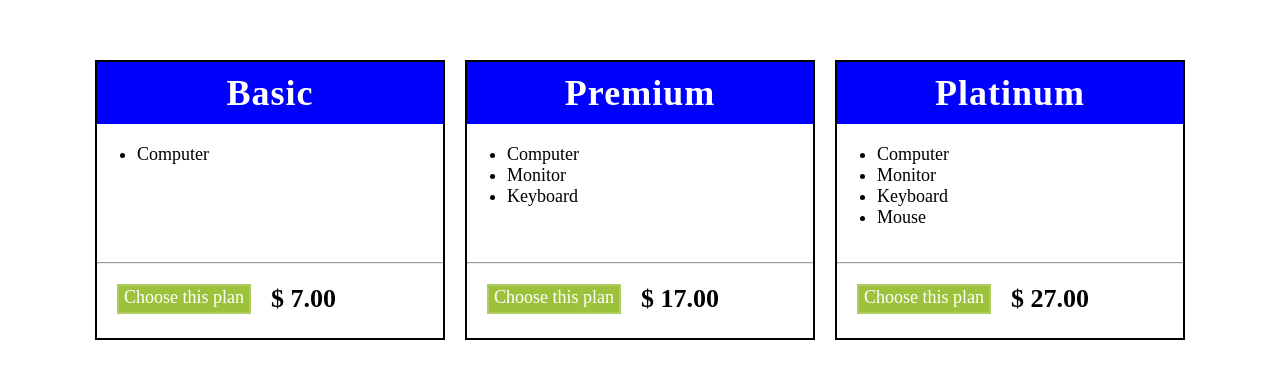
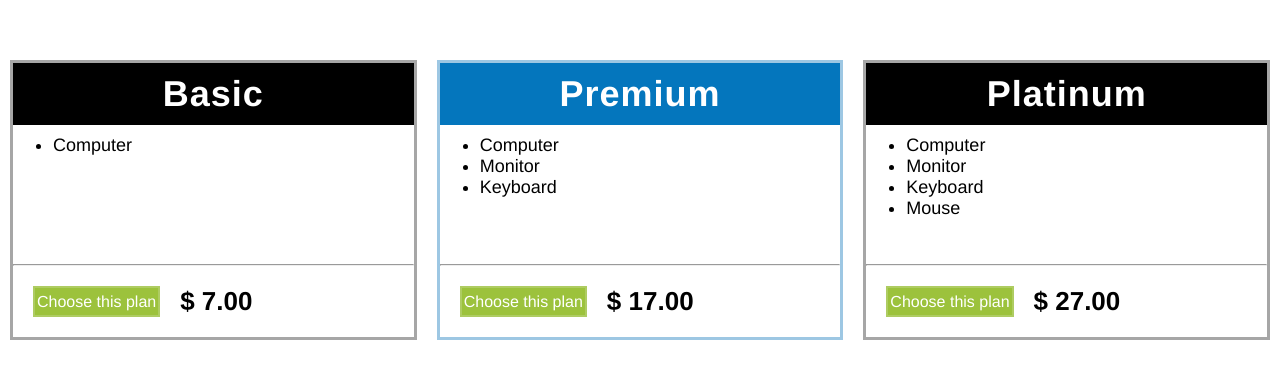
Before and after one commit to Kareem-Abdelraoof/FlexBox-Challenge3, a plain HTML site: page index.html in a window 1280 px wide. Shown: the part 200-578 px from the top of the page. Drawn offline with Linux system fonts and the light colour scheme.

Commit message:
just finished

```diff
--- a/styles.css
+++ b/styles.css
@@ -1,14 +1,15 @@
 * {
     box-sizing: border-box;
     margin: 0;
-    padding: 0
+    padding: 0;
+    font-family: Helvetica;
 }
 
 main.pricing-table-container {
     height: 100vh;
     display: flex;
     justify-content: center;
-    width: 100%;
+    flex-wrap: wrap;
     align-items: center;
 }
 
@@ -16,7 +17,8 @@ main article.pricing-table {
     height: 35vh;
     width: 350px;
     margin: 20px 10px;
-    border: 2px solid black;
+    border: 3px solid #a6a6a6;
+    flex-grow: 1;
     display: flex;
     flex-direction: column;
 }
@@ -25,7 +27,7 @@ article div.header {
     font-size: 36px;
     font-weight: 800;
     padding: 10px 0;
-    background-color: blue;
+    background-color: black;
     color: white;
     width: 100%;
     text-align: center;
@@ -34,8 +36,9 @@ article div.header {
 }
 
 article ul.items {
-    padding: 20px 40px;
-    height: 50%;
+    padding: 10px 0 0 40px;
+    box-sizing: border-box;
+    height: 150px;
 }
 
 ul li.item {
@@ -50,13 +53,15 @@ article div.pricing {
 
 div a.plan-button {
     text-decoration: none;
-    font-size: 18px;
+    font-size: 16px;
     font-weight: 400;
     margin: 20px;
-    padding: 1px 5px;
     background-color: #9cc23c;
     border: 2px solid #aecc62;
-    color: white
+    color: white;
+    display: flex;
+    align-items: center;
+    padding: 2px;
 }
 
 div div.price {
@@ -64,3 +69,11 @@ div div.price {
     font-size: 26px;
     font-weight: 600;
 }
+
+article:nth-last-of-type(2) div.header {
+    background-color: #0476bd;
+}
+
+main article:nth-last-of-type(2).pricing-table {
+    border: 3px solid #9dc7e3;
+}
```
Also changed, not shown: index.html (+2 -0 lines).
